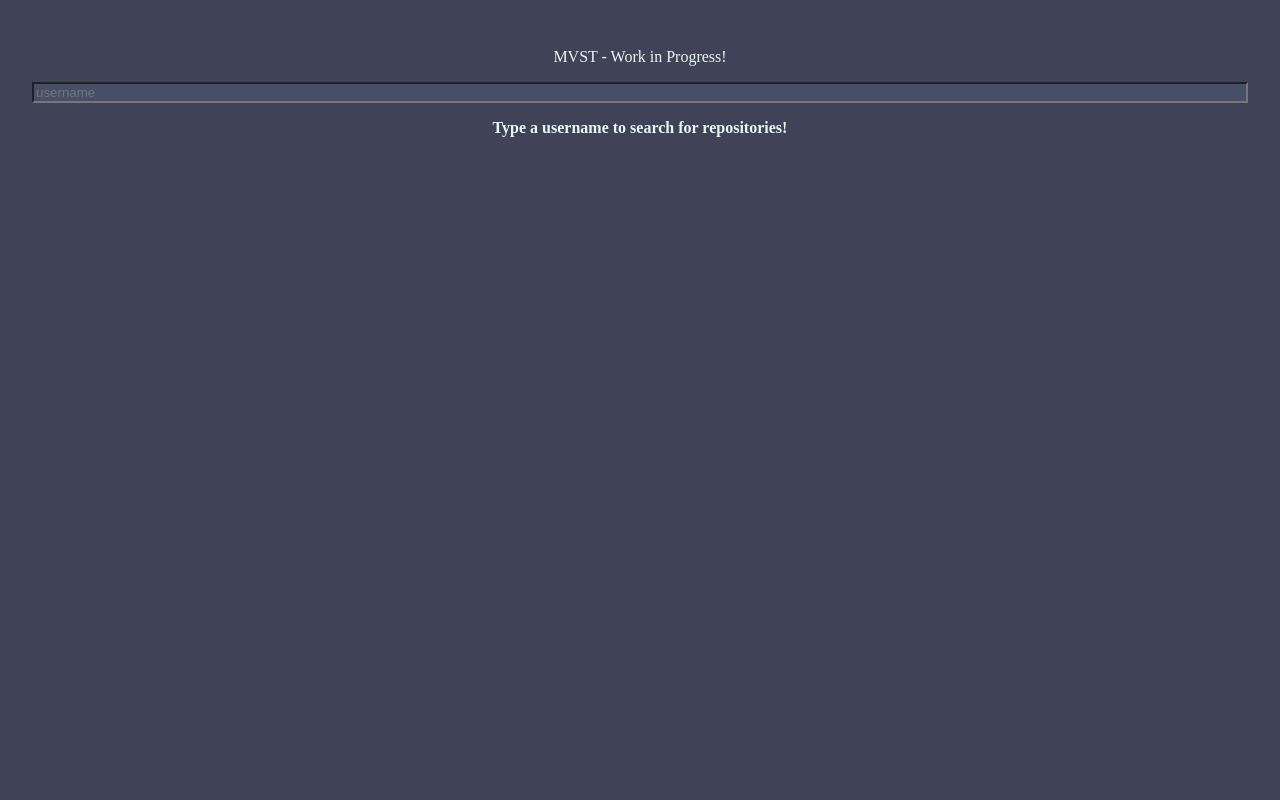
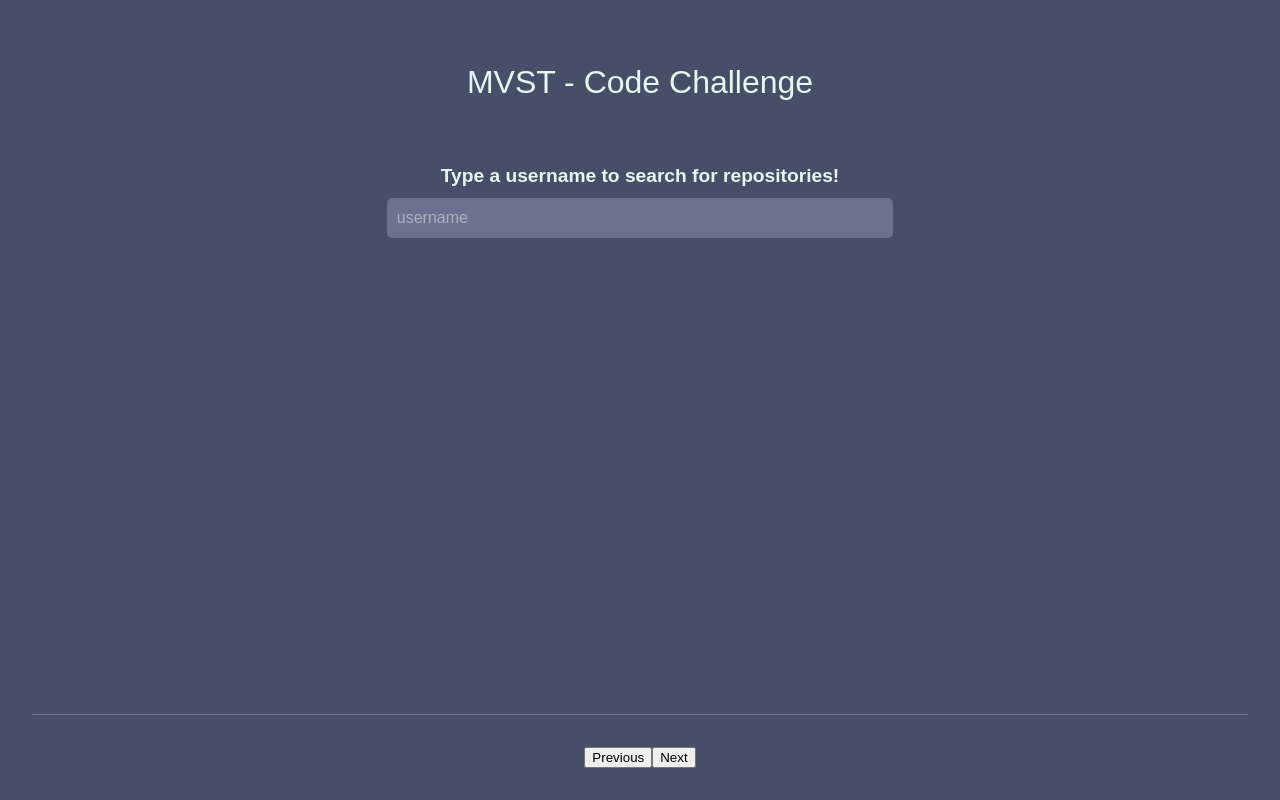
Before and after one commit to adamelamrani/MVST-coding-challenge, a React (Vite) app: page / in a window 1280 px wide. Built offline with nearby package versions, Linux system fonts and the light colour scheme.

Commit message:
Add general styles

```diff
--- a/src/App.tsx
+++ b/src/App.tsx
@@ -32,22 +32,31 @@ function App() {
 
       window.history.replaceState({}, "", `${location.pathname}?${query}`);
     }
-  }, [debouncedUsername]);
+
+    if (username === "") {
+      window.history.replaceState({}, "", "/");
+    }
+  }, [debouncedUsername, username]);
 
   return (
     <>
-      <p>MVST - Work in Progress!</p>
+      <header className={AppCss.headerStyle}>
+        <h1 className={AppCss.mainHeading}>MVST - Code Challenge</h1>
+      </header>
+      {!username && !data && !error && (
+        <label className={AppCss.labelStyle} htmlFor="username-input">
+          <strong>Type a username to search for repositories!</strong>
+        </label>
+      )}
       <input
+        id="username-input"
         className={AppCss.inputStyle}
         type="text"
         onChange={({ target }) => setUsername(target.value)}
         placeholder="username"
       />
-      {username && <h1>Repositories from {debouncedUsername[0]}</h1>}
-      {!username && !data && !error && (
-        <p>
-          <strong>Type a username to search for repositories!</strong>
-        </p>
+      {data && (username || params) && (
+        <h2>Repositories from {username ? username : params}</h2>
       )}
       {loading && !data && (
         <p>
@@ -55,11 +64,19 @@ function App() {
         </p>
       )}
       {error && <p>{error.message}</p>}
-      <RepositoriesList>
-        {repositories?.map((repository: Repository) => {
-          return <RepositoryItem key={repository.id} repository={repository} />;
-        })}
-      </RepositoriesList>
+      {repositories && (
+        <RepositoriesList>
+          {repositories?.map((repository: Repository) => {
+            return (
+              <RepositoryItem key={repository.id} repository={repository} />
+            );
+          })}
+        </RepositoriesList>
+      )}
+      <footer className={AppCss.footerStyle}>
+        <button>Previous</button>
+        <button>Next</button>
+      </footer>
       <ToastContainer />
     </>
   );
--- a/src/components/repositoriesList/repositoriesList.module.css
+++ b/src/components/repositoriesList/repositoriesList.module.css
@@ -1,5 +1,6 @@
 .listStyle {
   list-style: none;
   padding: 0;
-  margin: 0;
+  width: 100%;
+  height: 100%;
 }
--- a/src/components/repositoryItem/RepositoryItem.tsx
+++ b/src/components/repositoryItem/RepositoryItem.tsx
@@ -2,11 +2,14 @@ import { RepositoryItemProps } from "./RepositoryInterface";
 import RepositoryStyle from "./repositoryItem.module.css";
 
 const RepositoryItem = ({ repository }: RepositoryItemProps): JSX.Element => {
+  console.log(repository);
   return (
     <li className={RepositoryStyle.repositoryItem}>
       <p className={RepositoryStyle.repositoryParagraph}>
         <strong>{repository.name}</strong> {repository.description}
-        <a href={repository.url}>Access Repository</a>
+        <a className={RepositoryStyle.anchorStyle} href={repository.url}>
+          Access Repository
+        </a>
       </p>
     </li>
   );
--- a/src/components/repositoryItem/repositoryItem.module.css
+++ b/src/components/repositoryItem/repositoryItem.module.css
@@ -3,10 +3,42 @@
   align-items: center;
   justify-content: center;
   padding: 1rem;
-  border-bottom: 1px solid gray;
+  height: 120px;
+}
+
+.anchorStyle {
+  text-decoration: none;
+  color: var(--text-main-color);
+  transition: all 0.2s ease-in-out;
+  position: relative;
+}
+
+.anchorStyle:hover {
+  color: #bbe4e9;
+}
+
+.anchorStyle:hover::after {
+  width: 100%;
+  visibility: visible;
+}
+
+.anchorStyle::after {
+  content: "";
+  position: absolute;
+  width: 0;
+  height: 1px;
+  bottom: 0;
+  left: 0;
+  background-color: #bbe4e9;
+  visibility: hidden;
+  transition: all 0.2s ease-in-out;
 }
 
 .repositoryParagraph {
   display: flex;
   flex-direction: column;
 }
+
+.repositoryItem:nth-child(odd) {
+  background-color: var(--background-main-color-dark);
+}
--- a/src/styles/App.module.css
+++ b/src/styles/App.module.css
@@ -1,3 +1,75 @@
 .inputStyle {
-  background-color: var(--background-main-color-semi-dark);
+  background-color: var(--background-off-color-light);
+  height: 40px;
+  border-radius: 5px;
+  border: none;
+  color: var(--text-main-color);
+  font-size: 16px;
+  font-weight: 500;
+  width: 40%;
+  transition: all 0.2s ease-in-out;
+  padding: 0 10px;
+  margin-bottom: 2rem;
 }
+
+.labelStyle {
+  font-size: 1.2rem;
+  font-weight: 500;
+  color: var(--text-main-color);
+  margin-bottom: 0.7rem;
+  width: 40%;
+  text-align: center;
+}
+
+.inputStyle::placeholder {
+  color: var(--text-main-color);
+  opacity: 0.5;
+}
+
+.inputStyle:hover {
+  box-shadow: 0px 0px 9px 3px #bbe4e9;
+}
+
+.inputStyle:focus {
+  outline: none;
+  box-shadow: 0px 0px 9px 3px #bbe4e9;
+}
+
+.headerStyle {
+  display: flex;
+  justify-content: center;
+  width: 100%;
+  margin: 4rem 0;
+}
+
+.mainHeading {
+  font-size: 2rem;
+  width: 100%;
+  font-weight: 500;
+  color: var(--text-main-color);
+  text-align: center;
+  margin: 0;
+  height: auto;
+  max-height: none;
+  max-width: 70%;
+}
+
+.footerStyle {
+  margin-top: auto;
+  width: 100%;
+  display: flex;
+  justify-content: center;
+  align-items: center;
+  padding: 2rem 0;
+  border-top: 1px solid var(--background-off-color-light);
+}
+
+@media screen and (max-width: 768px) {
+  .inputStyle {
+    width: 80%;
+  }
+
+  .labelStyle {
+    width: 80%;
+  }
+}
--- a/src/styles/index.css
+++ b/src/styles/index.css
@@ -2,18 +2,23 @@ html,
 body {
   margin: 0;
   box-sizing: border-box;
+  background-color: #404258;
   height: 100%;
-  background-color: #404258;
+  font-family: "Montserrat", sans-serif;
 }
 
 #root {
   max-width: 1280px;
   margin: 0 auto;
-  padding: 2rem;
+  padding: 0 2rem;
   text-align: center;
   display: flex;
   flex-direction: column;
-  justify-content: center;
+  align-items: center;
+  color: var(--main-text-color);
+  background-color: var(--background-main-color-semi-dark);
+  box-shadow: 0 5px 15px 5px var(--background-off-color-light);
+  min-height: 100vh;
 
   --background-main-color-dark: #404258;
   --background-main-color-semi-dark: #474e68;
@@ -22,6 +27,12 @@ body {
   --main-text-color: #e7f6f2;
 }
 
-p {
-  color: var(--main-text-color);
+html {
+  background-color: var(--background-main-color-dark);
 }
+
+@media screen and (max-width: 768px) {
+  #root {
+    padding: 0 1rem;
+  }
+}
```
Also changed, not shown: 1 other file (tests, documents, lock files or other folders).
